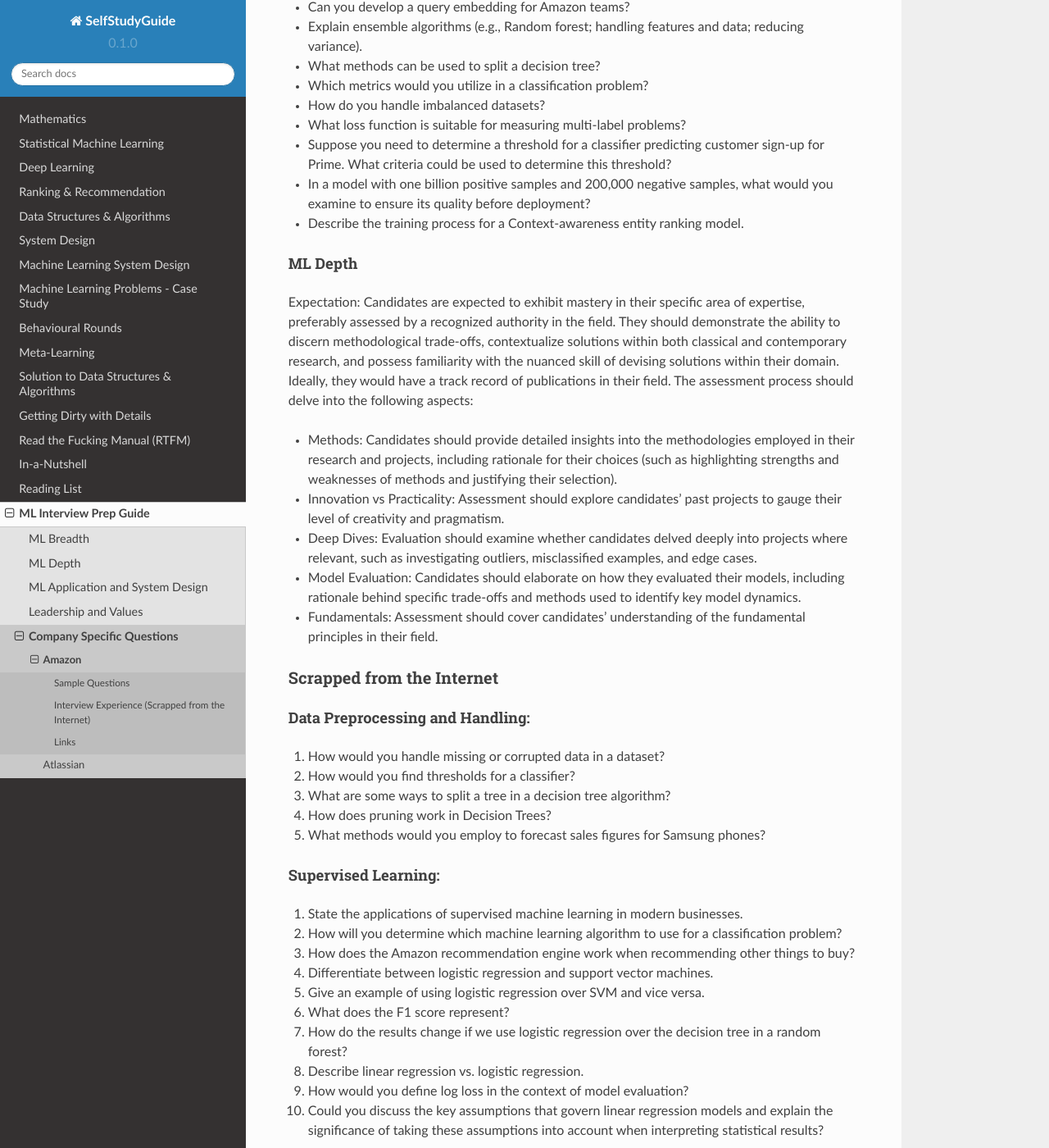
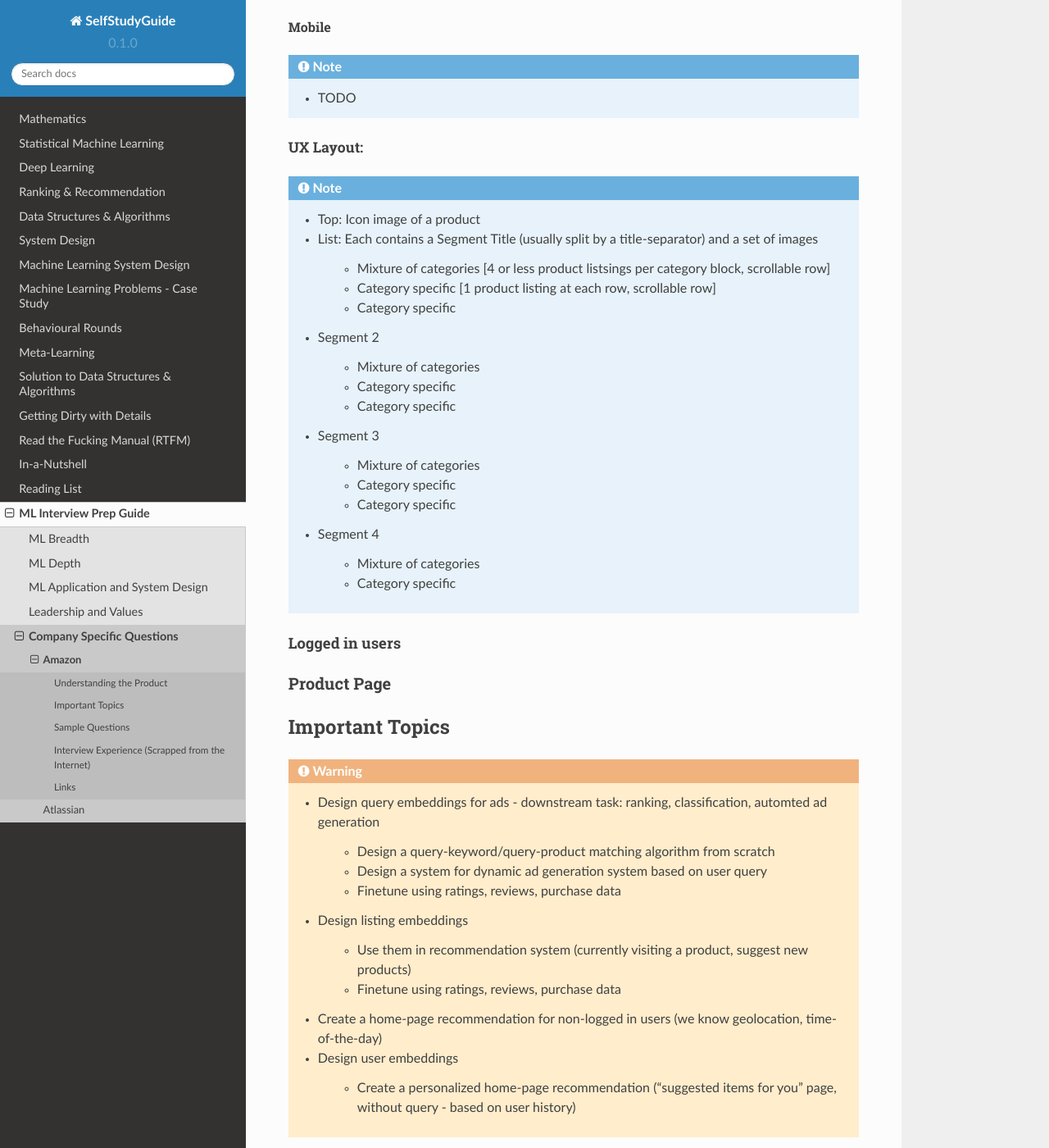
Before and after one commit to uselesstechjunks/leetcode, a Sphinx documentation site: the page built from docs/source/interviews/company/amzn.rst, in a window 1280 px wide and 1400 px high, scrolled down 605 px. Shown: the whole window at 82% size. Built offline with Sphinx 7.4.7 and the Read the Docs theme 2.0.0, drawn with Linux system fonts in a browser that asks for light colours; some of the changed text lies outside the part shown.

Commit message:
Update nlp.rst (#149)
* Update nlp.rst

* Update amzn.rst

* Update amzn.rst

* Update amzn.rst

* Update readlist.rst

* Update nlp.rst

* Update amzn.rst

* Update dt.rst

* Update dt.rst

```diff
--- a/docs/source/interviews/company/amzn.rst
+++ b/docs/source/interviews/company/amzn.rst
@@ -1,6 +1,77 @@
 ##########################################################################
 Amazon
 ##########################################################################
+**************************************************************************
+Understanding the Product
+**************************************************************************
+Homepage
+==========================================================================
+Non-logged in users
+--------------------------------------------------------------------------
+UX Design
+^^^^^^^^^^^^^^^^^^^^^^^^^^^^^^^^^^^^^^^^^^^^^^^^^^^^^^^^^^^^^^^^^^^^^^^^^^
+PCT
+""""""""""""""""""""""""""""""""""""""""""""""""""""""""""""""""""""""""""
+.. note::
+	* Icon image: One per page
+	* Segments: Interleaved
+
+		* Mixture of categories: list of tiles, each tile with 4 or less products (depends on thumbnail size)
+		* Category specific: list of horizontally scrollable product
+
+Mobile
+""""""""""""""""""""""""""""""""""""""""""""""""""""""""""""""""""""""""""
+.. note::
+	* TODO
+
+UX Layout:
+^^^^^^^^^^^^^^^^^^^^^^^^^^^^^^^^^^^^^^^^^^^^^^^^^^^^^^^^^^^^^^^^^^^^^^^^^^
+.. note::
+	* Top: Icon image of a product
+	* List: Each contains a Segment Title (usually split by a title-separator) and a set of images
+
+		* Mixture of categories [4 or less product listsings per category block, scrollable row]
+		* Category specific [1 product listing at each row, scrollable row]
+		* Category specific
+	* Segment 2
+
+		* Mixture of categories
+		* Category specific
+		* Category specific
+	* Segment 3
+
+		* Mixture of categories
+		* Category specific
+		* Category specific
+	* Segment 4
+
+		* Mixture of categories
+		* Category specific
+
+Logged in users
+---------------------------------------------------------------------------
+
+Product Page
+==========================================================================
+
+**************************************************************************
+Important Topics
+**************************************************************************
+.. warning::
+	* Design query embeddings for ads - downstream task: ranking, classification, automted ad generation
+
+		* Design a query-keyword/query-product matching algorithm from scratch
+		* Design a system for dynamic ad generation system based on user query
+		* Finetune using ratings, reviews, purchase data
+	* Design listing embeddings
+
+		* Use them in recommendation system (currently visiting a product, suggest new products)
+		* Finetune using ratings, reviews, purchase data
+	* Create a home-page recommendation for non-logged in users (we know geolocation, time-of-the-day)
+	* Design user embeddings
+
+		* Create a personalized home-page recommendation ("suggested items for you" page, without query - based on user history)
+
 **************************************************************************
 Sample Questions
 **************************************************************************
```
Also changed, not shown: docs/source/dl/application/nlp.rst (+9 -4 lines), docs/source/ml/dt.rst (+7 -0 lines), docs/source/readlist.rst (+48 -38 lines).
